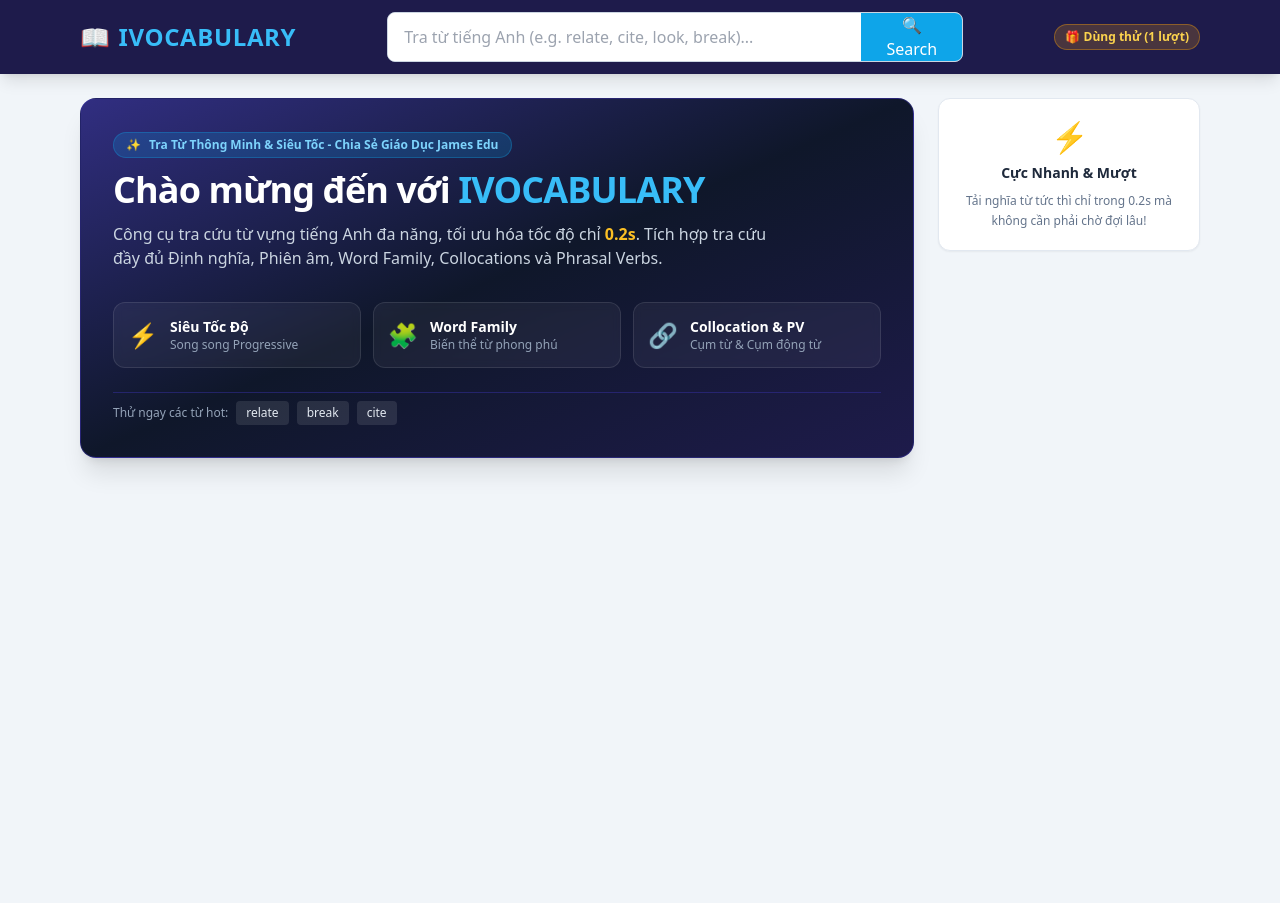
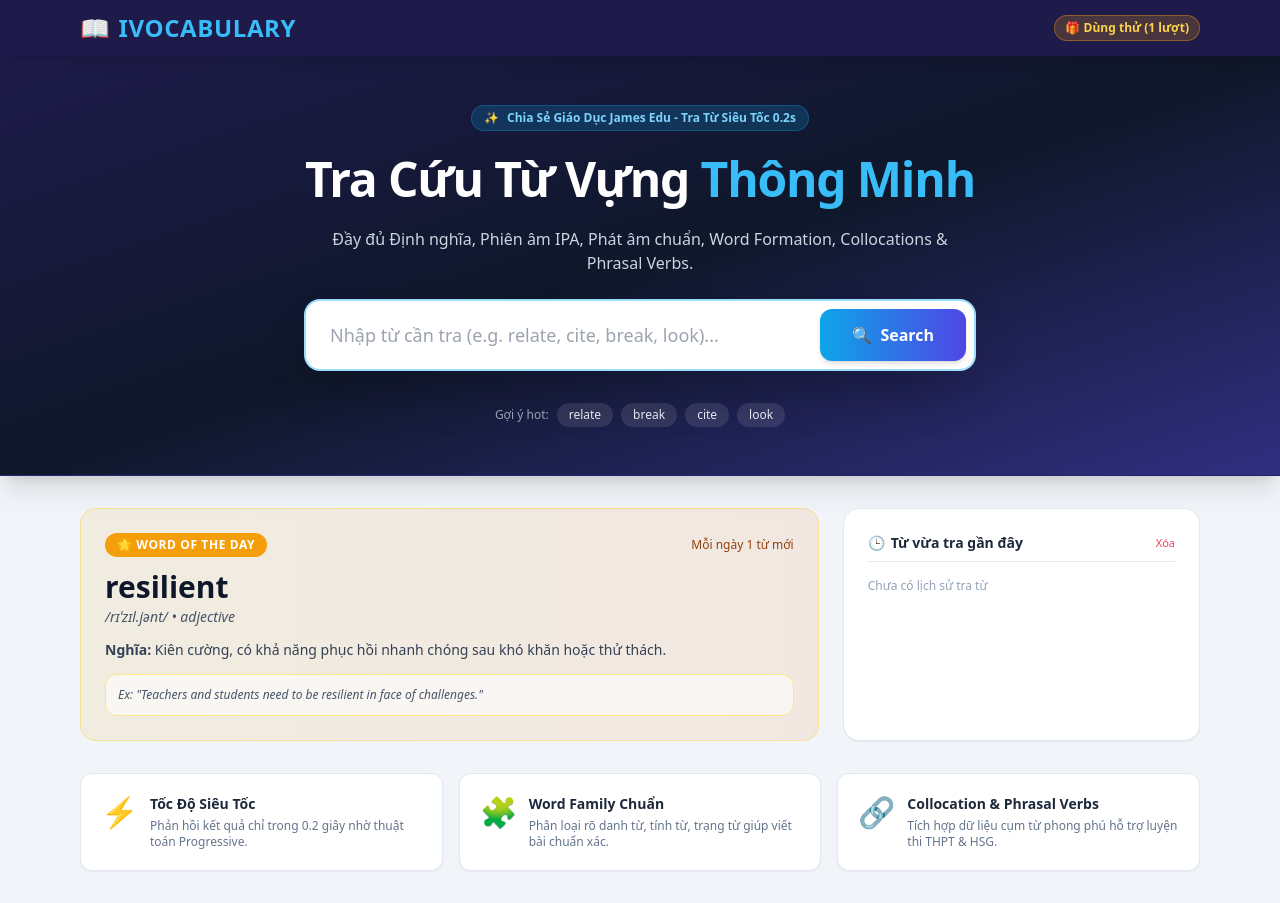
Before and after one commit to JamesHouse4098/IVOCABULARY, a plain HTML site: page index.html in a window 1280 px wide. Before the commit the page ends 800 px from the top, so only its background shows below. Drawn offline with nearby package versions, Linux system fonts and the light colour scheme.

Commit message:
Update index.html

```diff
--- a/index.html
+++ b/index.html
@@ -3,23 +3,24 @@
 <head>
   <meta charset="UTF-8" />
   <meta name="viewport" content="width=device-width, initial-scale=1.0" />
-  <title>IVOCABULARY Ultra Fast</title>
+  <title>IVOCABULARY - Từ Điển Thông Minh James Edu</title>
   <script src="https://cdn.tailwindcss.com"></script>
 </head>
 <body class="bg-slate-100 text-slate-800 font-sans min-h-screen relative">
 
   <!-- Header -->
   <header class="bg-indigo-950 text-white shadow-lg sticky top-0 z-40">
-    <div class="max-w-6xl mx-auto px-4 py-3 flex flex-wrap items-center justify-between gap-3">
+    <div class="max-w-6xl mx-auto px-4 py-3 flex items-center justify-between gap-3">
       <div class="flex items-center gap-2 font-black text-2xl tracking-wide text-sky-400 cursor-pointer" onclick="location.reload()">
         <span>📖</span> IVOCABULARY
       </div>
 
-      <div class="flex-1 max-w-xl flex bg-white rounded-lg overflow-hidden border border-slate-300 shadow-inner">
-        <input id="searchInput" type="text" placeholder="Tra từ tiếng Anh (e.g. relate, cite, look, break)..."
+      <!-- Small Search in Header (Ẩn ở trang chủ, chỉ hiện khi đã search) -->
+      <div id="headerSearch" class="hidden flex-1 max-w-xl flex bg-white rounded-lg overflow-hidden border border-slate-300 shadow-inner">
+        <input id="searchInputHeader" type="text" placeholder="Tra từ tiếng Anh..."
                class="w-full px-4 py-2 text-slate-900 focus:outline-none text-base" />
-        <button onclick="searchWord()" class="bg-sky-500 hover:bg-sky-600 text-white px-5 font-medium transition flex items-center gap-1">
-          🔍 Search
+        <button onclick="searchWord('header')" class="bg-sky-500 hover:bg-sky-600 text-white px-5 font-medium transition">
+          🔍
         </button>
       </div>
 
@@ -31,60 +32,113 @@
     </div>
   </header>
 
-  <!-- Main Content -->
-  <div class="max-w-6xl mx-auto px-4 py-6 grid grid-cols-1 md:grid-cols-4 gap-6">
+  <!-- Hero Home Page (Trang chủ chính) -->
+  <section id="welcomeBanner" class="bg-gradient-to-br from-indigo-950 via-slate-900 to-indigo-900 text-white py-12 px-4 shadow-xl border-b border-indigo-800/50">
+    <div class="max-w-4xl mx-auto text-center space-y-6">
 
-    <main class="md:col-span-3 space-y-6">
-
-      <!-- Hero Welcome Section -->
-      <div id="welcomeBanner" class="bg-gradient-to-br from-indigo-900 via-slate-900 to-indigo-950 text-white rounded-2xl p-8 border border-indigo-800/50 shadow-xl space-y-6 relative overflow-hidden">
-        <div class="relative z-10 space-y-3">
       <div class="inline-flex items-center gap-2 bg-sky-500/20 text-sky-300 text-xs font-bold px-3 py-1 rounded-full border border-sky-500/30">
-            <span>✨</span> Tra Từ Thông Minh & Siêu Tốc - Chia Sẻ Giáo Dục James Edu
-          </div>
-          <h1 class="text-3xl sm:text-4xl font-extrabold tracking-tight">
-            Chào mừng đến với <span class="text-sky-400">IVOCABULARY</span>
-          </h1>
-          <p class="text-slate-300 text-sm sm:text-base max-w-2xl leading-relaxed">
-            Công cụ tra cứu từ vựng tiếng Anh đa năng, tối ưu hóa tốc độ chỉ <b class="text-amber-400 font-semibold">0.2s</b>. Tích hợp tra cứu đầy đủ Định nghĩa, Phiên âm, Word Family, Collocations và Phrasal Verbs.
-          </p>
+        <span>✨</span> Chia Sẻ Giáo Dục James Edu - Tra Từ Siêu Tốc 0.2s
       </div>
 
-        <div class="grid grid-cols-1 sm:grid-cols-3 gap-3 pt-2 relative z-10">
-          <div class="bg-white/5 backdrop-blur-sm p-3.5 rounded-xl border border-white/10 flex items-center gap-3">
-            <span class="text-2xl">⚡</span>
+      <h1 class="text-4xl sm:text-5xl font-black tracking-tight">
+        Tra Cứu Từ Vựng <span class="text-sky-400">Thông Minh</span>
+      </h1>
+      <p class="text-slate-300 text-sm sm:text-base max-w-2xl mx-auto leading-relaxed">
+        Đầy đủ Định nghĩa, Phiên âm IPA, Phát âm chuẩn, Word Formation, Collocations & Phrasal Verbs.
+      </p>
+
+      <!-- BIG HERO SEARCH BAR (Ô tìm kiếm bự) -->
+      <div class="max-w-2xl mx-auto flex bg-white p-2 rounded-2xl shadow-2xl border-2 border-sky-400/50 focus-within:border-sky-400 transition">
+        <input id="searchInputHero" type="text" placeholder="Nhập từ cần tra (e.g. relate, cite, break, look)..."
+               class="w-full px-4 py-3 text-slate-900 focus:outline-none text-lg font-medium rounded-xl" />
+        <button onclick="searchWord('hero')" class="bg-gradient-to-r from-sky-500 to-indigo-600 hover:opacity-95 text-white px-8 py-3 rounded-xl font-bold text-base transition shadow-md flex items-center gap-2">
+          <span>🔍</span> Search
+        </button>
+      </div>
+
+      <!-- Quick Word Tags -->
+      <div class="pt-2 flex flex-wrap items-center justify-center gap-2 text-xs">
+        <span class="text-slate-400 font-medium">Gợi ý hot:</span>
+        <button onclick="quickSearch('relate')" class="bg-white/10 hover:bg-sky-500 hover:text-white text-slate-200 px-3 py-1 rounded-full transition">relate</button>
+        <button onclick="quickSearch('break')" class="bg-white/10 hover:bg-sky-500 hover:text-white text-slate-200 px-3 py-1 rounded-full transition">break</button>
+        <button onclick="quickSearch('cite')" class="bg-white/10 hover:bg-sky-500 hover:text-white text-slate-200 px-3 py-1 rounded-full transition">cite</button>
+        <button onclick="quickSearch('look')" class="bg-white/10 hover:bg-sky-500 hover:text-white text-slate-200 px-3 py-1 rounded-full transition">look</button>
+      </div>
+
+    </div>
+  </section>
+
+  <!-- Widgets & Features Section (Nội dung trang chủ) -->
+  <div id="homeWidgets" class="max-w-6xl mx-auto px-4 py-8 space-y-8">
+
+    <!-- Word of the Day & Recent History -->
+    <div class="grid grid-cols-1 md:grid-cols-3 gap-6">
+
+      <!-- Word of the Day -->
+      <div class="md:col-span-2 bg-gradient-to-r from-amber-500/10 to-orange-500/10 border border-amber-300/50 rounded-2xl p-6 space-y-3 relative overflow-hidden">
+        <div class="flex items-center justify-between">
+          <span class="bg-amber-500 text-white text-xs font-extrabold px-3 py-1 rounded-full uppercase tracking-wider">🌟 Word of the Day</span>
+          <span class="text-xs text-amber-800 font-medium">Mỗi ngày 1 từ mới</span>
+        </div>
         <div>
-              <div class="font-bold text-sm text-white">Siêu Tốc Độ</div>
-              <div class="text-xs text-slate-400">Song song Progressive</div>
+          <h3 class="text-3xl font-extrabold text-slate-900 cursor-pointer hover:text-sky-600" onclick="quickSearch('resilient')">resilient</h3>
+          <p class="text-slate-600 italic text-sm mt-0.5">/rɪˈzɪl.jənt/ • adjective</p>
+        </div>
+        <p class="text-slate-700 text-sm font-medium leading-relaxed">
+          <b>Nghĩa:</b> Kiên cường, có khả năng phục hồi nhanh chóng sau khó khăn hoặc thử thách.
+        </p>
+        <div class="bg-white/60 p-3 rounded-xl text-xs text-slate-600 italic border border-amber-200">
+          Ex: "Teachers and students need to be resilient in face of challenges."
         </div>
       </div>
-          <div class="bg-white/5 backdrop-blur-sm p-3.5 rounded-xl border border-white/10 flex items-center gap-3">
-            <span class="text-2xl">🧩</span>
-            <div>
-              <div class="font-bold text-sm text-white">Word Family</div>
-              <div class="text-xs text-slate-400">Biến thể từ phong phú</div>
+
+      <!-- Lịch sử tìm kiếm gần đây -->
+      <div class="bg-white p-6 rounded-2xl border border-slate-200 shadow-sm space-y-3">
+        <div class="flex items-center justify-between border-b pb-2">
+          <h3 class="font-bold text-slate-800 text-sm flex items-center gap-1.5">
+            <span>🕒</span> Từ vừa tra gần đây
+          </h3>
+          <button onclick="clearHistory()" class="text-[11px] text-rose-500 hover:underline">Xóa</button>
+        </div>
+        <div id="recentHistoryList" class="flex flex-wrap gap-2 pt-1">
+          <span class="text-xs text-slate-400">Chưa có lịch sử tra từ</span>
         </div>
       </div>
-          <div class="bg-white/5 backdrop-blur-sm p-3.5 rounded-xl border border-white/10 flex items-center gap-3">
-            <span class="text-2xl">🔗</span>
+
+    </div>
+
+    <!-- Feature Grid -->
+    <div class="grid grid-cols-1 sm:grid-cols-3 gap-4">
+      <div class="bg-white p-5 rounded-xl border border-slate-200 shadow-sm flex items-start gap-3">
+        <span class="text-3xl">⚡</span>
         <div>
-              <div class="font-bold text-sm text-white">Collocation & PV</div>
-              <div class="text-xs text-slate-400">Cụm từ & Cụm động từ</div>
+          <h4 class="font-bold text-slate-800 text-sm">Tốc Độ Siêu Tốc</h4>
+          <p class="text-xs text-slate-500 mt-1">Phản hồi kết quả chỉ trong 0.2 giây nhờ thuật toán Progressive.</p>
+        </div>
+      </div>
+      <div class="bg-white p-5 rounded-xl border border-slate-200 shadow-sm flex items-start gap-3">
+        <span class="text-3xl">🧩</span>
+        <div>
+          <h4 class="font-bold text-slate-800 text-sm">Word Family Chuẩn</h4>
+          <p class="text-xs text-slate-500 mt-1">Phân loại rõ danh từ, tính từ, trạng từ giúp viết bài chuẩn xác.</p>
+        </div>
+      </div>
+      <div class="bg-white p-5 rounded-xl border border-slate-200 shadow-sm flex items-start gap-3">
+        <span class="text-3xl">🔗</span>
+        <div>
+          <h4 class="font-bold text-slate-800 text-sm">Collocation & Phrasal Verbs</h4>
+          <p class="text-xs text-slate-500 mt-1">Tích hợp dữ liệu cụm từ phong phú hỗ trợ luyện thi THPT & HSG.</p>
         </div>
       </div>
     </div>
 
-        <!-- Từ gợi ý nhanh -->
-        <div class="pt-2 border-t border-indigo-800/50 flex flex-wrap items-center gap-2 text-xs relative z-10">
-          <span class="text-slate-400 font-medium">Thử ngay các từ hot:</span>
-          <button onclick="quickSearch('relate')" class="bg-white/10 hover:bg-sky-500 hover:text-white text-slate-200 px-2.5 py-1 rounded transition">relate</button>
-          <button onclick="quickSearch('break')" class="bg-white/10 hover:bg-sky-500 hover:text-white text-slate-200 px-2.5 py-1 rounded transition">break</button>
-          <button onclick="quickSearch('cite')" class="bg-white/10 hover:bg-sky-500 hover:text-white text-slate-200 px-2.5 py-1 rounded transition">cite</button>
-        </div>
   </div>
 
+  <!-- Main Search Result Content (Ẩn ban đầu, chỉ hiện khi search) -->
+  <div id="searchResultArea" class="max-w-6xl mx-auto px-4 py-6 hidden">
+
     <!-- Suggestion Box -->
-      <div id="suggestionBox" class="hidden bg-amber-50 border border-amber-300 rounded-xl p-5 space-y-3 shadow-sm">
+    <div id="suggestionBox" class="hidden bg-amber-50 border border-amber-300 rounded-xl p-5 space-y-3 shadow-sm mb-6">
       <div class="flex items-center gap-2 text-amber-800 font-bold text-base">
         <span>⚠️</span> Không tìm thấy từ chính xác. Gợi ý các từ tương tự:
       </div>
@@ -92,7 +146,7 @@
     </div>
 
     <!-- Dictionary Output Card -->
-      <div id="resultContent" class="hidden bg-white rounded-xl shadow-sm border border-slate-200 p-6 space-y-6">
+    <div id="resultContent" class="bg-white rounded-xl shadow-sm border border-slate-200 p-6 space-y-6">
 
       <div class="flex items-baseline justify-between border-b pb-4">
         <div>
@@ -139,18 +193,6 @@
 
     </div>
 
-    </main>
-
-    <aside class="md:col-span-1 space-y-4">
-      <div class="bg-white p-5 rounded-xl border border-slate-200 shadow-sm text-center space-y-2">
-        <div class="text-3xl">⚡</div>
-        <h3 class="font-bold text-slate-800 text-sm">Cực Nhanh & Mượt</h3>
-        <p class="text-xs text-slate-500 leading-relaxed">
-          Tải nghĩa từ tức thì chỉ trong 0.2s mà không cần phải chờ đợi lâu!
-        </p>
-      </div>
-    </aside>
-
   </div>
 
   <!-- POPUP YÊU CẦU NHẬP MÃ KEY -->
@@ -172,7 +214,6 @@
                  class="w-full px-4 py-2.5 bg-slate-50 border border-slate-300 rounded-lg text-slate-900 font-mono text-sm focus:ring-2 focus:ring-indigo-500 focus:outline-none uppercase" />
         </div>
 
-        <!-- Các trường mở rộng cho Mã 3 -->
         <div id="extraFields" class="hidden space-y-3 border-t pt-3">
           <div>
             <label class="block text-xs font-bold text-slate-700 uppercase mb-1">Mật khẩu xác minh (Password)</label>
@@ -204,9 +245,9 @@
   <script>
     let audioUrl = "";
 
-    // Kiểm tra trạng thái bản quyền khi mở web
     document.addEventListener("DOMContentLoaded", () => {
       checkLicenseStatus();
+      renderRecentHistory();
     });
 
     function checkLicenseStatus() {
@@ -228,7 +269,6 @@
       document.getElementById("keyModal").classList.remove("hidden");
     }
 
-    // Tự mở các ô nâng cao nếu nhập mã POFIVOCABULARY-98576
     document.getElementById("keyInput").addEventListener("input", (e) => {
       const val = e.target.value.trim();
       const extraFields = document.getElementById("extraFields");
@@ -247,13 +287,11 @@
 
       errorEl.classList.add("hidden");
 
-      // Danh sách Mã Key hợp lệ 1 & 2
       if (key === "JAMESEDU-18ZxL0@" || key === "JAMESEDU-BDHsG0") {
         activateSuccess();
         return;
       }
 
-      // Mã Key 3 đặc biệt
       if (key === "POFIVOCABULARY-98576") {
         if (pass === "JAMESEDU1769-POJK") {
           if (provider !== "") {
@@ -285,33 +323,47 @@
       alert("🎉 Kích hoạt thành công bản quyền không giới hạn vĩnh viễn trên máy này!");
     }
 
-    document.getElementById("searchInput").addEventListener("keypress", (e) => {
-      if (e.key === "Enter") searchWord();
+    // Lắng nghe phím Enter cho cả 2 ô tìm kiếm
+    document.getElementById("searchInputHero").addEventListener("keypress", (e) => {
+      if (e.key === "Enter") searchWord('hero');
+    });
+    document.getElementById("searchInputHeader").addEventListener("keypress", (e) => {
+      if (e.key === "Enter") searchWord('header');
     });
 
-    function searchWord() {
+    function searchWord(source = 'hero') {
       const isActivated = localStorage.getItem("ivocab_activated");
       let usageCount = parseInt(localStorage.getItem("ivocab_usage") || "0");
 
-      // Nếu chưa kích hoạt và đã dùng 1 lần thì chặn lại
       if (isActivated !== "true" && usageCount >= 1) {
         showKeyModal();
         return;
       }
 
-      const word = document.getElementById("searchInput").value.trim().toLowerCase();
+      let inputEl = source === 'hero' ? document.getElementById("searchInputHero") : document.getElementById("searchInputHeader");
+      const word = inputEl.value.trim().toLowerCase();
       if (!word) return;
 
-      // Tăng lượt dùng nếu chưa kích hoạt
+      // Đồng bộ nội dung 2 ô input
+      document.getElementById("searchInputHero").value = word;
+      document.getElementById("searchInputHeader").value = word;
+
       if (isActivated !== "true") {
         usageCount++;
         localStorage.setItem("ivocab_usage", usageCount.toString());
       }
 
+      // Lưu vào Lịch sử
+      saveToHistory(word);
+
+      // Chuyển giao diện từ Trang chủ -> Trang Kết Quả
       document.getElementById("welcomeBanner").classList.add("hidden");
+      document.getElementById("homeWidgets").classList.add("hidden");
+      document.getElementById("headerSearch").classList.remove("hidden");
+      document.getElementById("searchResultArea").classList.remove("hidden");
+
       document.getElementById("resWord").innerText = word;
       document.getElementById("suggestionBox").classList.add("hidden");
-      document.getElementById("resultContent").classList.remove("hidden");
 
       document.getElementById("wordFamilyContent").innerHTML = '<span class="text-xs text-slate-400 animate-pulse">Đang tải...</span>';
       document.getElementById("meaningsList").innerHTML = '<div class="text-xs text-slate-400 animate-pulse">Đang tải...</div>';
@@ -322,6 +374,36 @@
       fetchWordFamily(word);
       fetchCollocations(word);
       fetchPhrasalVerbsWiktionary(word);
+    }
+
+    // Xử lý Lịch sử tìm kiếm
+    function saveToHistory(word) {
+      let history = JSON.parse(localStorage.getItem("ivocab_history") || "[]");
+      if (!history.includes(word)) {
+        history.unshift(word);
+        if (history.length > 8) history.pop();
+        localStorage.setItem("ivocab_history", JSON.stringify(history));
+        renderRecentHistory();
+      }
+    }
+
+    function renderRecentHistory() {
+      let history = JSON.parse(localStorage.getItem("ivocab_history") || "[]");
+      const listEl = document.getElementById("recentHistoryList");
+      if (history.length > 0) {
+        listEl.innerHTML = history.map(w => `
+          <button onclick="quickSearch('${w}')" class="bg-slate-100 hover:bg-sky-500 hover:text-white text-slate-700 border border-slate-200 px-2.5 py-1 rounded-lg text-xs font-medium transition">
+            ${w}
+          </button>
+        `).join('');
+      } else {
+        listEl.innerHTML = '<span class="text-xs text-slate-400">Chưa có lịch sử tra từ</span>';
+      }
+    }
+
+    function clearHistory() {
+      localStorage.removeItem("ivocab_history");
+      renderRecentHistory();
     }
 
     async function fetchFastMainMeaning(word) {
@@ -475,15 +557,14 @@
               </button>
             `).join('');
             suggestionBox.classList.remove("hidden");
-            document.getElementById("resultContent").classList.add("hidden");
           }
         }
       } catch (err) {}
     }
 
     function quickSearch(w) {
-      document.getElementById("searchInput").value = w;
-      searchWord();
+      document.getElementById("searchInputHero").value = w;
+      searchWord('hero');
     }
 
     function playAudio() {
```
Lines whose indentation alone changed are shown as unchanged.
